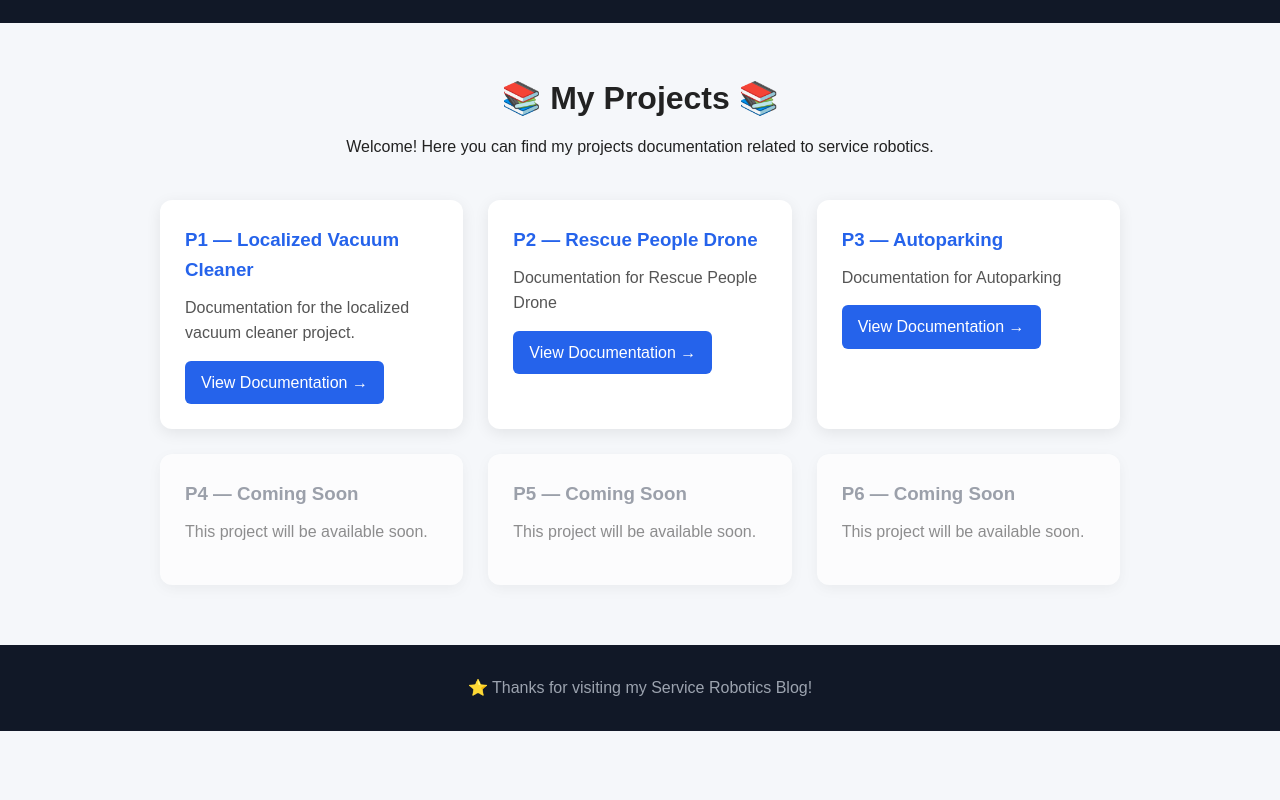
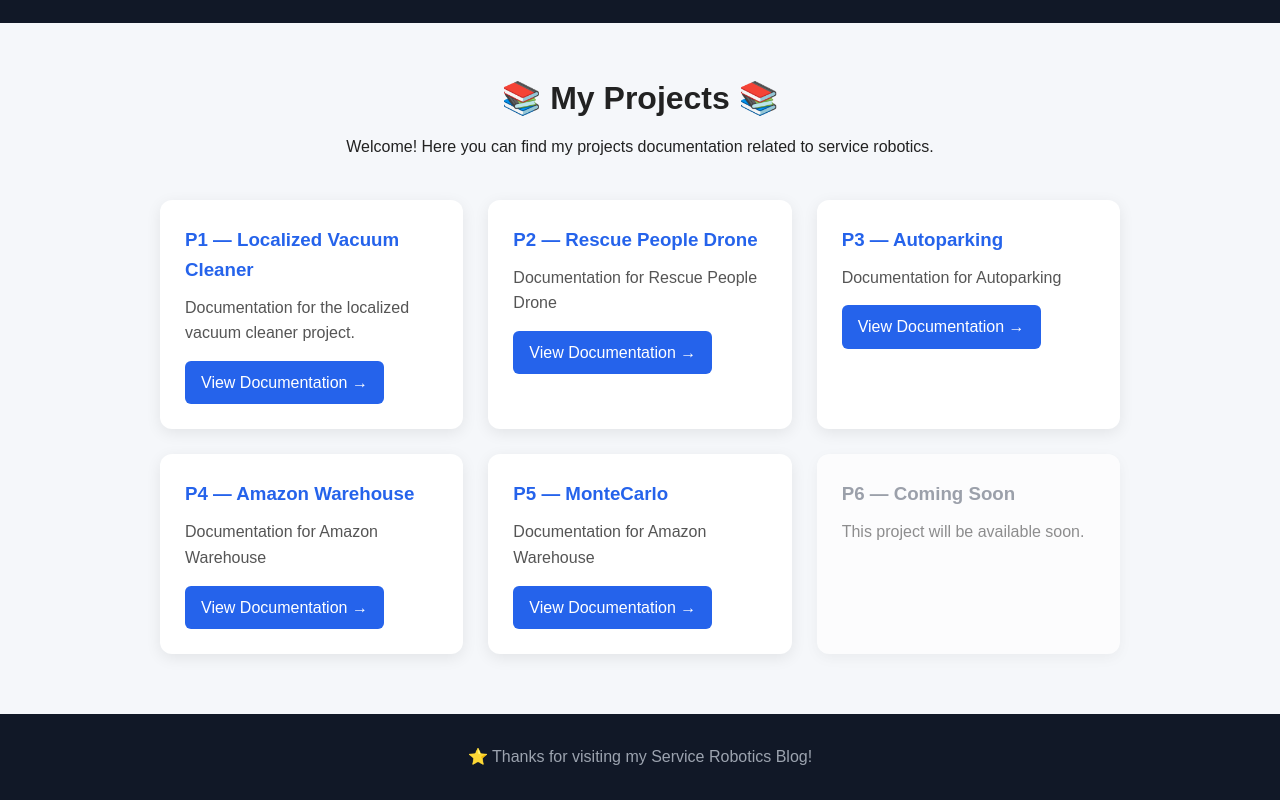
Before and after one commit to idiezd2022/service_robotics_blog, a plain HTML site: page index.html in a window 1280 px wide. Shown: the part 797-1597 px from the top of the page. Before the commit the page ends 1528 px from the top, so only its background shows below. Drawn offline with Linux system fonts and the light colour scheme.

Commit message:
Update index.html

```diff
--- a/index.html
+++ b/index.html
@@ -205,14 +205,19 @@
             </a>
         </article>
 
-        <article class="project coming-soon">
-            <h3>P4 — Coming Soon</h3>
-            <p>This project will be available soon.</p>
+       <article class="project">
+            <h3>P4 — Amazon Warehouse </h3>
+            <p>Documentation for Amazon Warehouse</p>
+            <a href="projects/p4/">
+                View Documentation →
+            </a>
         </article>
-
-        <article class="project coming-soon">
-            <h3>P5 — Coming Soon</h3>
-            <p>This project will be available soon.</p>
+       <article class="project">
+            <h3>P5 — MonteCarlo  </h3>
+            <p>Documentation for Amazon Warehouse</p>
+            <a href="projects/p5/">
+                View Documentation →
+            </a>
         </article>
 
         <article class="project coming-soon">
```
